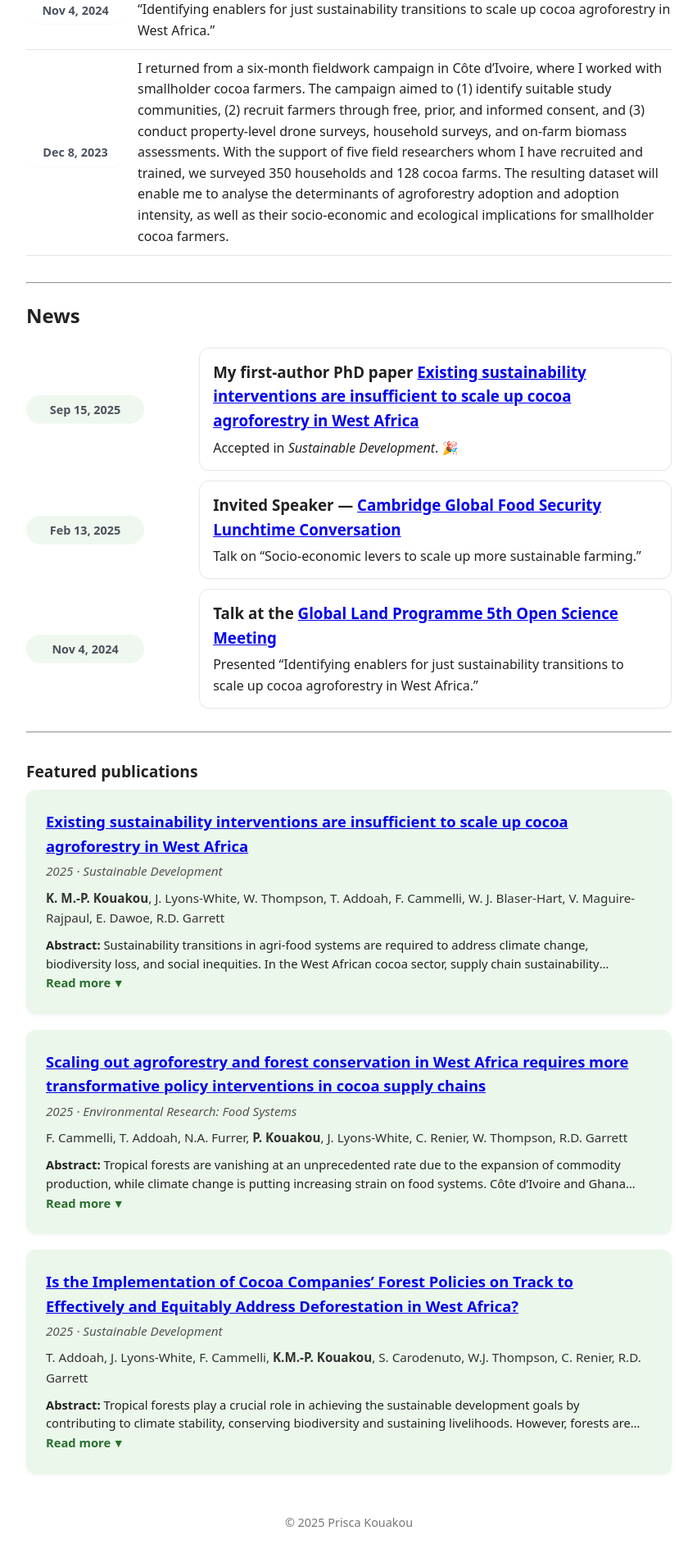
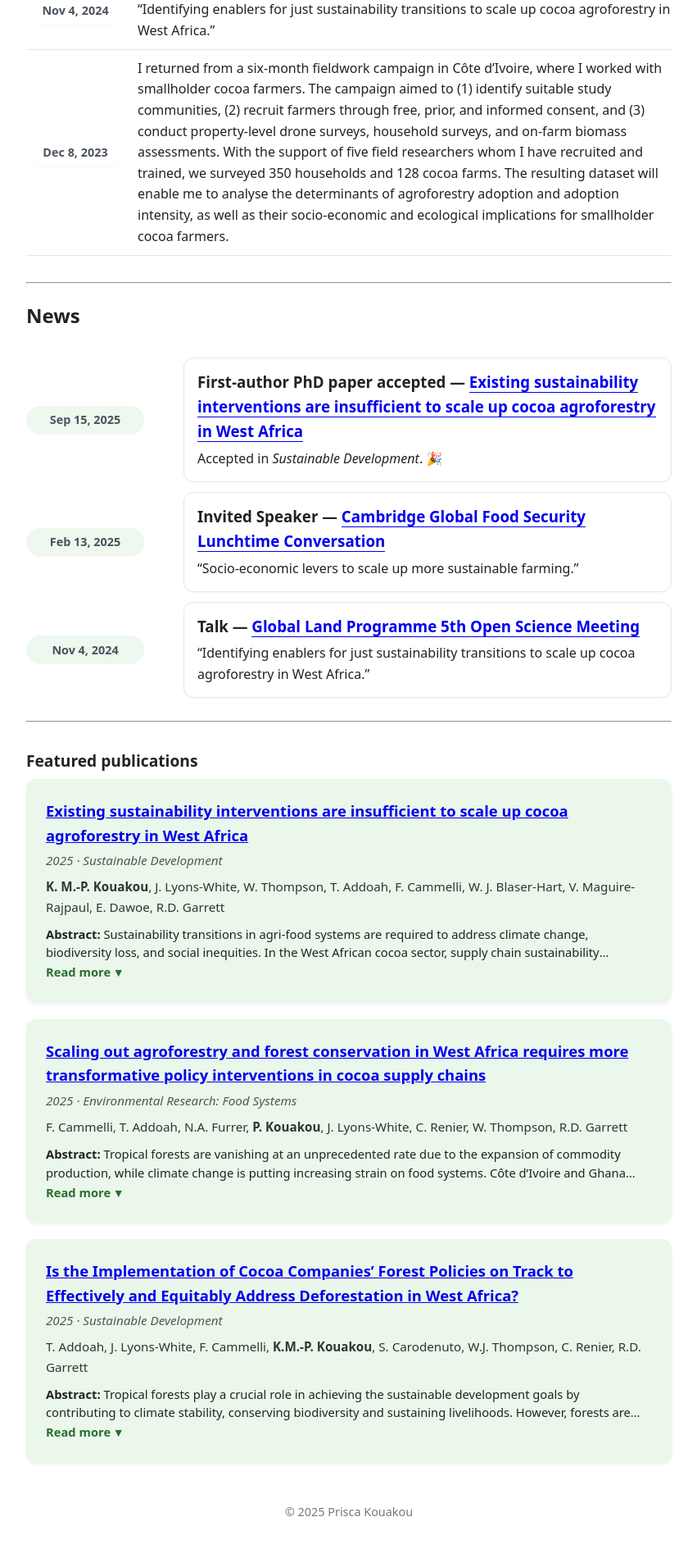
Before and after one commit to priscakmkouakou/priscakmkouakou.github.io, a Jekyll site: the page built from index.md, in a window 1280 px wide. Shown: the part 925-2825 px from the top of the page at 82% size, without its empty margins (214-1065 px from the left). Built offline with Jekyll 4.4.1, drawn with Linux system fonts in a browser that asks for light colours; part of the change alters nothing that is shown.

Commit message:
Update index.md

```diff
--- a/index.md
+++ b/index.md
@@ -115,89 +115,108 @@ layout: default
 ## News
 
 <style>
-/* ===== Timeline variables (tweak here) ===== */
+/* ===== Timeline theme (tweak these) ===== */
 .news-tl{
-  --accent: #2b6e2f;      /* dark green for dots */
-  --pill:   #eaf7ea;      /* light-green pill for dates */
-  --line:   #cfe7d3;      /* spine color */
-  --text-m: #6b7280;      /* muted text */
-  --card-bg:#fff;         /* right card background */
-  --card-br:#e5e7eb;      /* right card border */
-  max-width: 1000px; margin: 0 auto 1.75rem auto;
-  display: grid; grid-template-columns: 9rem 2.2rem 1fr; gap: .75rem 1rem;
-  align-items: start; position: relative;
+  --accent: #2b6e2f;   /* dark green for headings/links (optional) */
+  --pill:   #eaf7ea;   /* light-green date pill */
+  --line:   #cfe7d3;   /* vertical line color */
+  --card-bg:#fff;      /* news card background */
+  --card-br:#e5e7eb;   /* news card border */
+  max-width: 1000px;
+  margin: 0 auto 1.75rem auto;
+  display: grid;
+  grid-template-columns: 9rem 1rem 1fr; /* date | spacer | card */
+  gap: .75rem 1rem;
+  align-items: start;
+  position: relative;
 }
 
-/* vertical spine */
+/* vertical connecting line runs behind the date column */
 .news-tl::before{
-  content:""; grid-column:2; grid-row:1 / -1; justify-self:center;
-  width:4px; background:var(--line); border-radius:2px;
+  content:"";
+  grid-column: 1;             /* place under date column */
+  grid-row: 1 / -1;
+  justify-self: center;
+  width: 4px;
+  background: var(--line);
+  border-radius: 2px;
 }
 
-/* date pill on the left */
+/* date pill overlays the line */
 .news-date{
-  grid-column:1; align-self:center;
-  background:var(--pill); color:#1f2937; font-weight:700;
-  padding:.35rem .6rem; border-radius:999px; text-align:center;
+  grid-column: 1;
+  align-self: center;
+  position: relative; z-index: 1;
+  background: var(--pill);
+  color: #1f2937;
+  font-weight: 700;
+  font-size: .9rem;
+  padding: .35rem .6rem;
+  border-radius: 999px;
+  text-align: center;
   box-shadow: 0 1px 0 rgba(0,0,0,.04);
-  font-size:.9rem;
-}
-
-/* mask the node */
-.news-node { display: none; }
-/* dot on the spine */
-.news-node{
-  grid-column:2; justify-self:center; margin-top:.4rem;
-  width:14px; height:14px; background:var(--accent); border-radius:50%;
-  box-shadow:0 0 0 4px #fff;
 }
 
 /* right-side card */
 .news-card{
-  grid-column:3; background:var(--card-bg); border:1px solid var(--card-br);
-  padding:.85rem 1rem; border-radius:12px; box-shadow:0 1px 2px rgba(0,0,0,.03);
+  grid-column: 3;
+  background: var(--card-bg);
+  border: 1px solid var(--card-br);
+  padding: .9rem 1rem;
+  border-radius: 12px;
+  box-shadow: 0 1px 2px rgba(0,0,0,.03);
 }
-.news-title{ margin:0; font-weight:600; }
-.news-card p{ margin:.35rem 0 0 0; }
+.news-title{ margin: 0; font-weight: 600; }
+.news-card p{ margin: .35rem 0 0 0; }
 
-/* Compact mobile layout */
+/* links */
+.news-card a{ text-decoration: none; border-bottom: 1px solid currentColor; }
+.news-card a:hover{ border-bottom-color: transparent; }
+
+/* small screens */
 @media (max-width: 640px){
-  .news-tl{ grid-template-columns: 7.2rem 1.8rem 1fr; }
+  .news-tl{ grid-template-columns: 7.2rem .8rem 1fr; }
   .news-card{ padding: .75rem .85rem; }
 }
 </style>
 
 <div class="news-tl">
-  <!-- News Item 1 -->
+
+  <!-- Item 1 -->
   <div class="news-date">Sep 15, 2025</div>
-  <div class="news-node"></div>
+  <div></div>
   <div class="news-card">
     <h3 class="news-title">
-      My first-author PhD paper <a href="https://www.repository.cam.ac.uk/handle/1810/389512">Existing sustainability interventions are insufficient to scale up cocoa agroforestry in West Africa</a>
+      First-author PhD paper accepted —
+      <a href="https://www.repository.cam.ac.uk/handle/1810/389512">Existing sustainability interventions are insufficient to scale up cocoa agroforestry in West Africa</a>
     </h3>
     <p>Accepted in <em>Sustainable Development</em>. 🎉</p>
   </div>
 
-  <!-- News Item 2 -->
+  <!-- Item 2 -->
   <div class="news-date">Feb 13, 2025</div>
-  <div class="news-node"></div>
+  <div></div>
   <div class="news-card">
     <h3 class="news-title">
-      Invited Speaker — <a href="https://www.globalfood.cam.ac.uk/events/lunchtime-conversation-socio-economic-levers-scale-more-sustainable-farming/">Cambridge Global Food Security Lunchtime Conversation</a>
+      Invited Speaker —
+      <a href="https://www.globalfood.cam.ac.uk/events/lunchtime-conversation-socio-economic-levers-scale-more-sustainable-farming/">Cambridge Global Food Security Lunchtime Conversation</a>
     </h3>
-    <p>Talk on “Socio-economic levers to scale up more sustainable farming.”</p>
+    <p>“Socio-economic levers to scale up more sustainable farming.”</p>
   </div>
 
-  <!-- News Item 3 -->
+  <!-- Item 3 -->
   <div class="news-date">Nov 4, 2024</div>
-  <div class="news-node"></div>
+  <div></div>
   <div class="news-card">
     <h3 class="news-title">
-      Talk at the <a href="https://glp.earth/news-events/events/5th-open-science-meeting-pathways-sustainable-and-just-land-systems/">Global Land Programme 5th Open Science Meeting</a>
+      Talk —
+      <a href="https://glp.earth/news-events/events/5th-open-science-meeting-pathways-sustainable-and-just-land-systems/">Global Land Programme 5th Open Science Meeting</a>
     </h3>
-    <p>Presented “Identifying enablers for just sustainability transitions to scale up cocoa agroforestry in West Africa.”</p>
+    <p>“Identifying enablers for just sustainability transitions to scale up cocoa agroforestry in West Africa.”</p>
   </div>
+
 </div>
+
 
 ---
 
```
